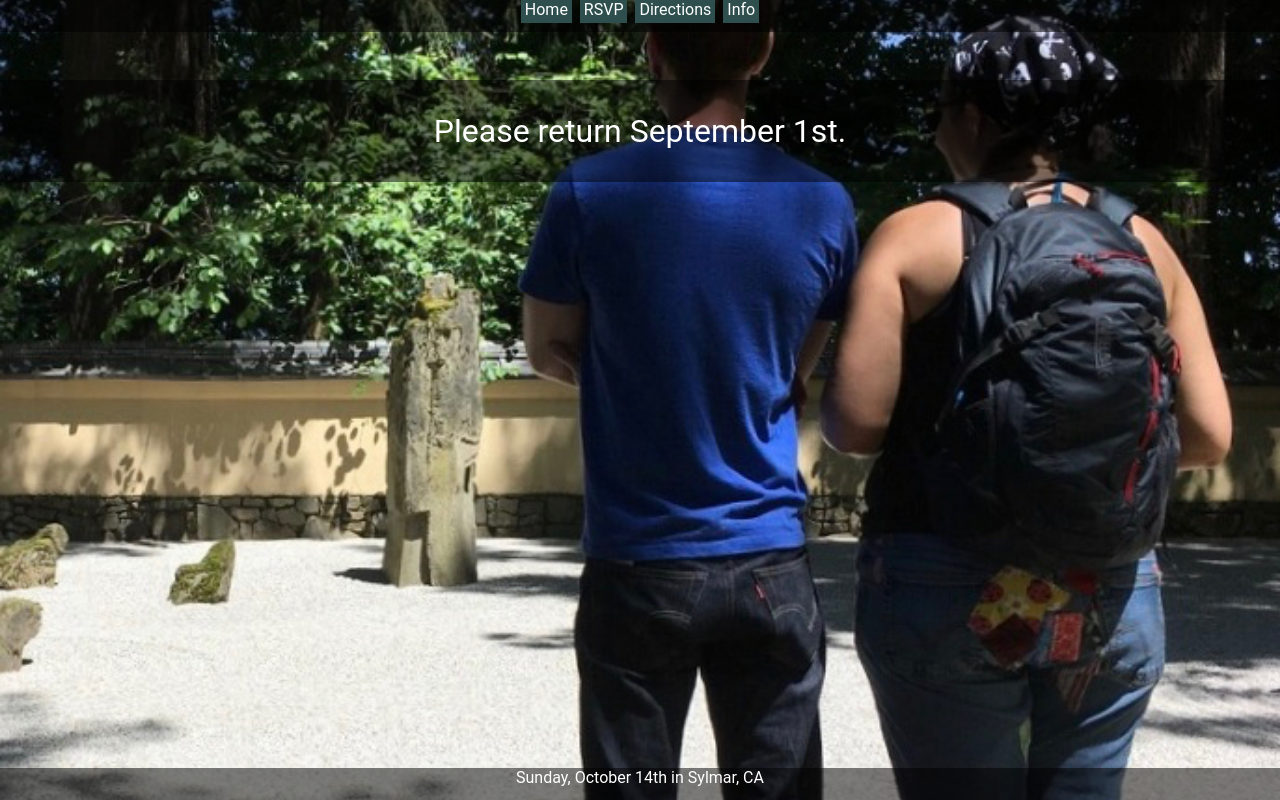
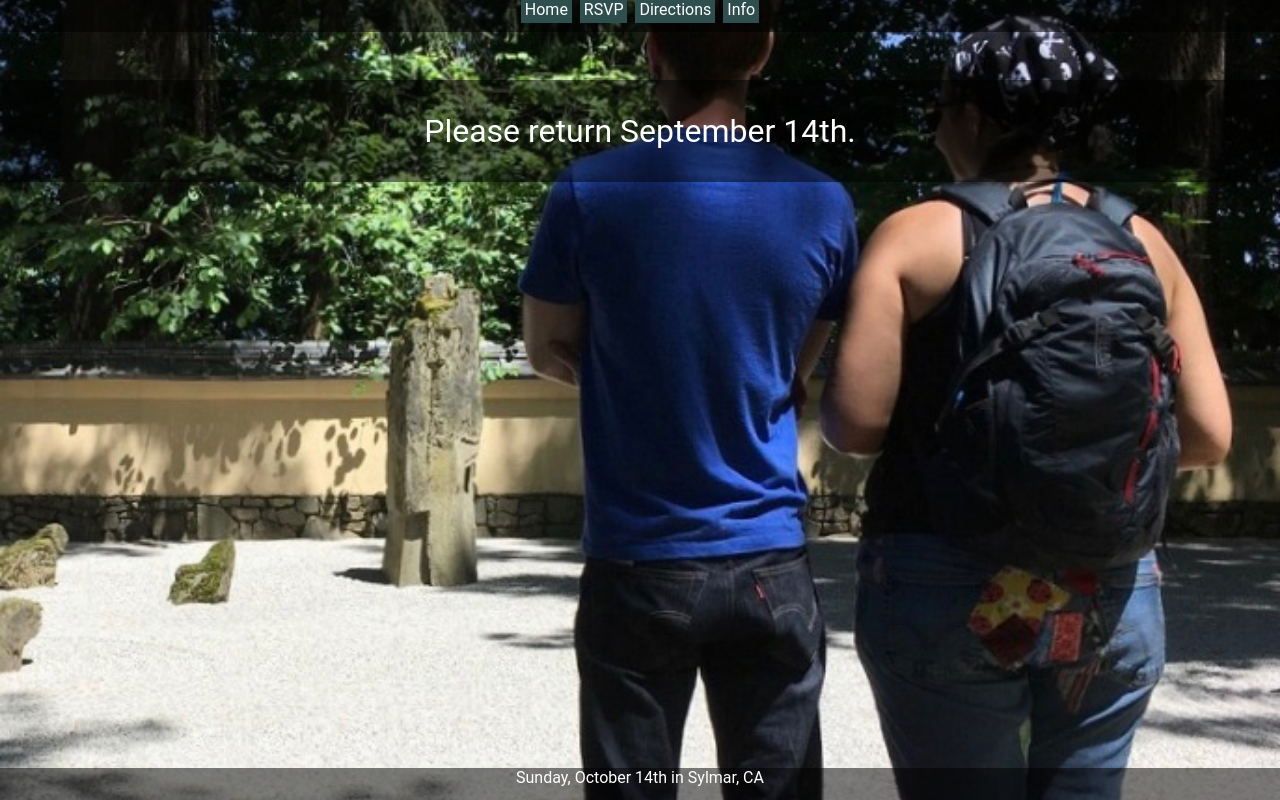
Before and after one commit to gmathews/weddingsite, a plain HTML site: page static/registry.html in a window 1280 px wide. Drawn offline with Linux system fonts and the light colour scheme.

Commit message:
Update date

```diff
--- a/static/registry.html
+++ b/static/registry.html
@@ -19,7 +19,7 @@
             <li><a href="info.html">Info</a></li>
         </ul>
         <div class="registry">
-            Please return September 1st.
+            Please return September 14th.
         </div>
 
         <div class="footer">
```
